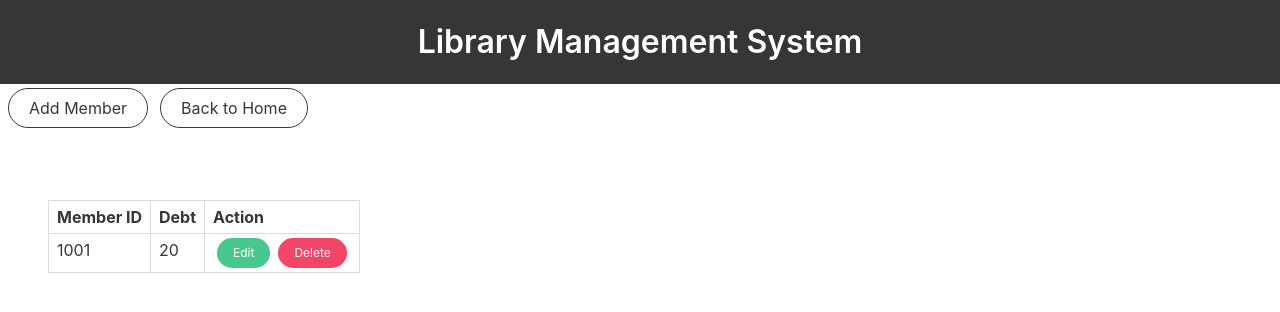
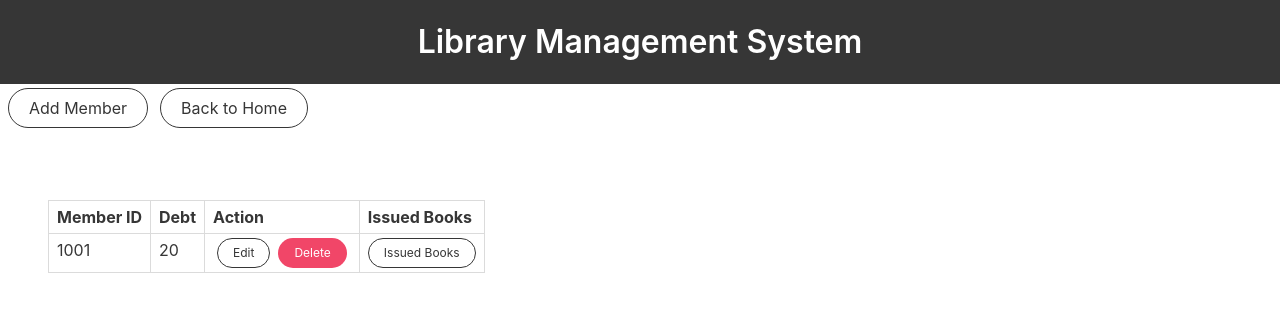
Before and after one commit to sourish-m/flask-library, a Flask app: page /members in a window 1280 px wide. Shown: the top 312 px of the page. Run offline with Flask 3, Linux system fonts and the light colour scheme; data comes from the database, SQL or seed files in the repository; both versions use the stored data as it was after the commit.

Commit message:
Fixed Cancel button issue

```diff
--- a/app.py
+++ b/app.py
@@ -134,7 +134,8 @@ def search():
 def bookspage():
     books = Books.query.order_by('bookID').all()
     members = Members.query.order_by('member_id').all()
-    return render_template("books.html", books=books, length=len(books), members=members)
+    return render_template("books.html",
+                           books=books, length=len(books), members=members)
 
 
 @app.route("/update_book/<book_id>", methods=['GET', 'POST'])
@@ -172,10 +173,11 @@ def issue_book(member_id, book_id):
     else:
         # Update the book's borrowed status
         book.borrowed = True
+        transaction_id = int(member_id + book_id + dt.now().strftime("%H%M%S"))
 
         # Create a new transaction record
         transaction = Transaction(
-            transaction_id=member_id+book_id,
+            transaction_id=transaction_id,
             member_id=member_id,
             transaction_type="Issue",
             transaction_date=dt.now(),
@@ -188,10 +190,55 @@ def issue_book(member_id, book_id):
 
     return redirect(url_for('bookspage'))
 
+@app.route("/issued_books/<member_id>")
+def issued_books(member_id):
+    member = Members.query.get(member_id)
+    if not member:
+        abort(404, description="Member not found!")
+
+    issued_books = Books.query.filter_by(borrowed=True).all()
+
+    return render_template("issued_books.html",
+                           member=member, issued_books=issued_books)
+
+@app.route("/return_book/<member_id>/<book_id>", methods=['POST'])
+def return_book(member_id, book_id):
+    member = Members.query.get(member_id)
+    book = Books.query.get(book_id)
+
+    if not member or not book:
+        abort(404, description="Member or Book not found!")
+
+    late_fee = float(request.form.get('late_fee'))
+
+    # Update the book's borrowed status and calculate the debt
+    book.borrowed = False
+    member.debt += late_fee
+    if member.debt > 500:
+        flash("Outstanding debt cannot exceed Rs. 500!")
+        return redirect(url_for('issued_books', member_id=member_id))
+
+
+    # Create a new transaction record for the return
+    transaction = Transaction(
+        member_id=member_id,
+        transaction_type="Return",
+        transaction_date=dt.now(),
+        amount=late_fee
+    )
+
+    db.session.add(transaction)
+    db.session.commit()
+
+    flash("Book returned successfully!")
+
+    return redirect(url_for('issued_books', member_id=member_id))
+
+
 # Flask route for displaying all transactions
 @app.route("/transactions")
 def transactions_page():
-    transactions = Transaction.query.all()
+    transactions = Transaction.query.order_by(Transaction.transaction_date).all()
     return render_template("transactions.html", transactions=transactions)
 
 
--- a/templates/add_books.html
+++ b/templates/add_books.html
@@ -92,12 +92,12 @@
 <section class="section">
     <div class="field is-grouped">
         <div class="control">
-            <input type="submit" value="Submit" class="button is-link">
+            <input type="submit" value="Submit" class="button is-dark is-rounded">
         </div>
         <div class="control">
-            <a href={{ url_for('homepage') }} ><button class="button is-link">Cancel</button></a>
+            <a href="{{ url_for('bookspage') }}"><button type="button" class="button is-dark is-rounded">Cancel</button></a>
         </div>
     </div>
+    </form>
 </section>
-    </form>
 {% endblock %}
--- a/templates/members.html
+++ b/templates/members.html
@@ -5,7 +5,7 @@
 <nav class="level mt-1">
     <div class="level-left">
         <div class="level-item ml-2">
-            <a href="{{ url_for('add_member') }}" class="button is-dark is-outlined is-rounded">Add Member</a>
+            <a href="{{ url_for('add_member') }}" ... ... class="button is-dark is-outlined is-rounded">Add Member</a>
         </div>
         <div class="level-item">
             <a href={{ url_for('homepage') }} target="_self"><button class="button is-dark is-outlined is-rounded">Back to Home</button></a>
@@ -19,6 +19,7 @@
                 <th>Member ID</th>
                 <th>Debt</th>
                 <th>Action</th>
+                <th>Issued Books</th> <!-- New column for Issued Books button -->
             </tr>
         </thead>
 
@@ -28,9 +29,9 @@
                 <td>{{ member.member_id }}</td>
                 <td>{{ member.debt }}</td>
                 <td>
-                    <div class="buttons is-centered"
+                    <div class="buttons is-centered">
                         <!-- Edit button -->
-                        <a href="{{ url_for('edit_member', member_id=member.member_id) }}" class="button is-small is-success is-rounded">
+                         <a href="{{ url_for('edit_member', member_id=member.member_id) }}" class="button is-small is-dark is-outlined is-rounded">
                             Edit
                         </a>
                         <!-- Delete button -->
@@ -41,6 +42,11 @@
                         </form>
                     </div>
                 </td>
+                <td>
+                    <a href="{{ url_for('issued_books', member_id=member.member_id) }}" class="button is-small is-dark is-outlined is-rounded">
+                        Issued Books
+                    </a>
+                </td>
             </tr>
             {% endfor %}
         </tbody>
--- a/templates/transactions.html
+++ b/templates/transactions.html
@@ -1,7 +1,7 @@
 {% extends "base.html" %}
 {% block head %}Transactions{% endblock %}
 {% block body %}
-<nav class="level mt-1">
+<nav class="level mt-1 ml-1">
     <div class="level-left">
         <div class="level-item">
             <a href="{{ url_for('homepage') }}" target="_self">
```
Also changed, not shown: templates/search.html (+13 -15 lines), instance/library.db, members.py (line endings or trailing spaces).
